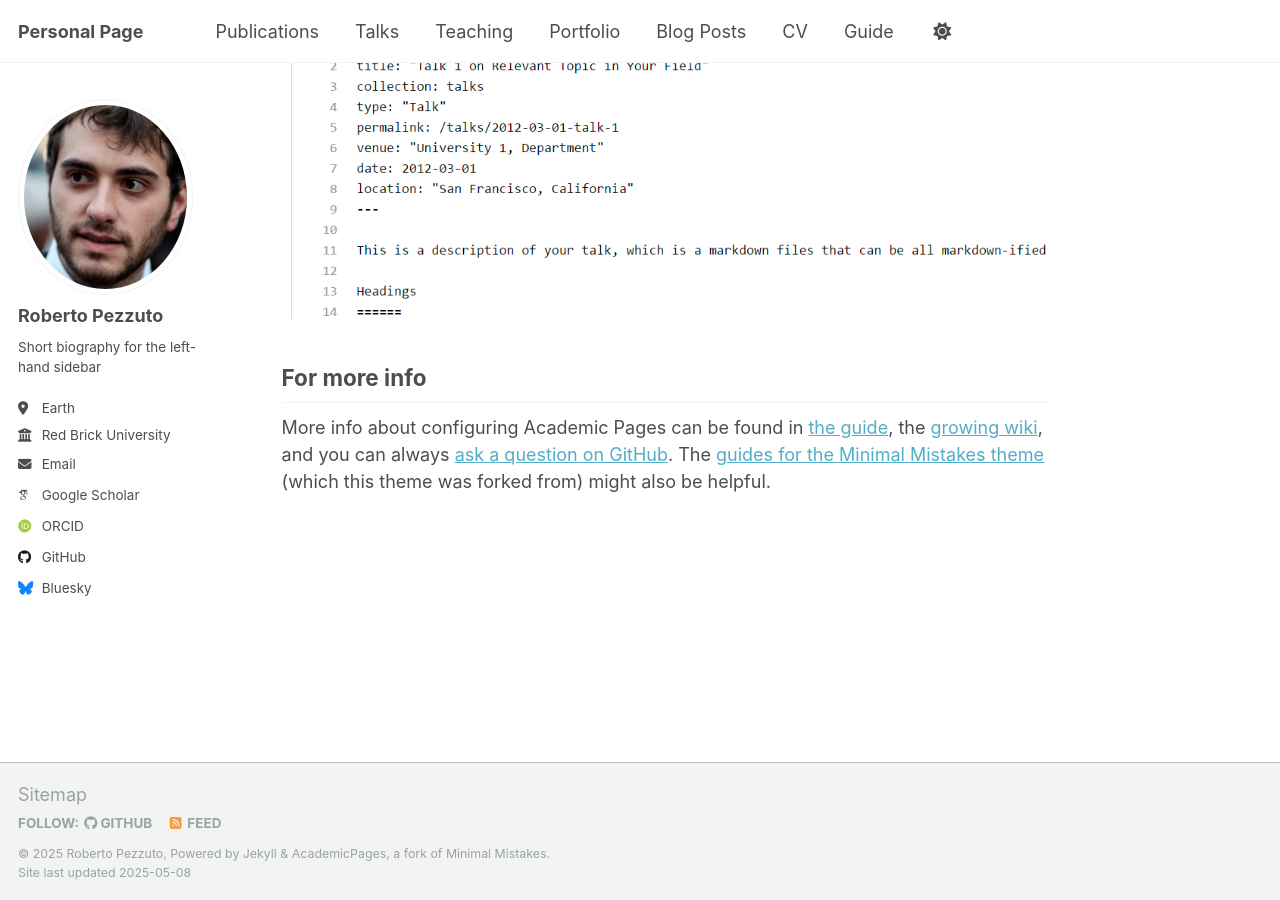
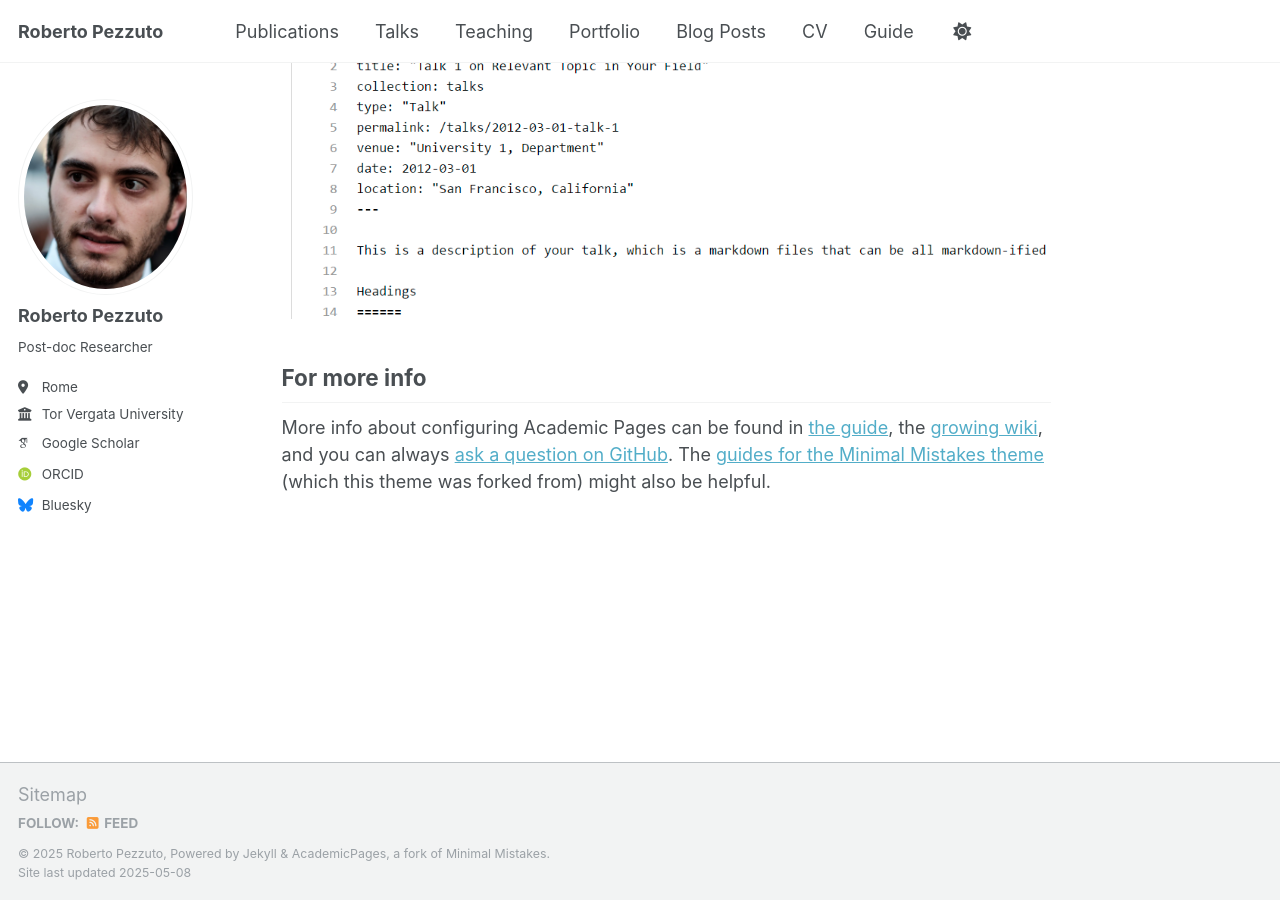
Before and after one commit to robertopezzuto/robertopezzuto.github.io, a Jekyll site: the page built from _pages/about.md, in a window 1280 px wide and 900 px high, scrolled down 2636 px. Built offline with Jekyll 4.4.1, drawn with Linux system fonts in a browser that asks for light colours; some web fonts are replaced.

Commit message:
Update _config.yml

```diff
--- a/_config.yml
+++ b/_config.yml
@@ -7,12 +7,12 @@
 # server process.
 
 # Basic Site Settings
-locale                   : "en-US"
+locale                   : "en-GB"
 site_theme               : "default"
-title                    : "Personal Page"
+title                    : "Roberto Pezzuto"
 title_separator          : "-"
 name                     : &name "Roberto Pezzuto"
-description              : &description "personal description"
+description              : &description "Post-doc Researcher"
 url                      : https://robertopezzuto.github.io # the base hostname & protocol for your site e.g. "https://[your GitHub username].github.io" or if you already have some other page hosted on Github then use "https://[your GitHub username].github.io/[Your Repo Name]"
 baseurl                  : "" # the subpath of your site, e.g. "/blog"
 repository               : "academicpages/academicpages.github.io"
@@ -25,11 +25,11 @@ author:
   avatar           : "profile.png"
   name             : "Roberto Pezzuto"
   pronouns         : # example: "she/her"
-  bio              : "Short biography for the left-hand sidebar"
-  location         : "Earth"
-  employer         : "Red Brick University"
+  bio              : "Post-doc Researcher"
+  location         : "Rome"
+  employer         : "Tor Vergata University"
   uri              : # URL
-  email            : "none@example.org"
+  email            : # Email
 
   # Academic websites
   academia         : # URL
@@ -46,12 +46,12 @@ author:
   bitbucket        : # Username - Update with your username on the site
   codepen          : # Username
   dribbble         : # Username
-  github           : "academicpages"
+  github           : # Username
   kaggle           : # Username
   stackoverflow    : # User number or user number and name (i.e., use "1" or "1/jeff-atwood")
 
   # Social media
-  bluesky          : "bsky.app" # Replace this with you Bluesky username
+  bluesky          : "finrodfelagund.bsky.social" # Replace this with you Bluesky username
   facebook         : # Username
   flickr           : # Username
   foursquare       : # Username
```
